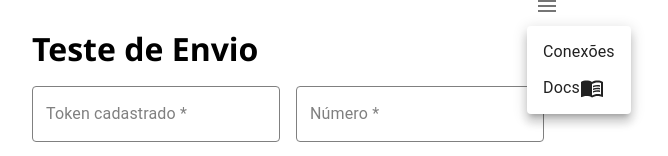
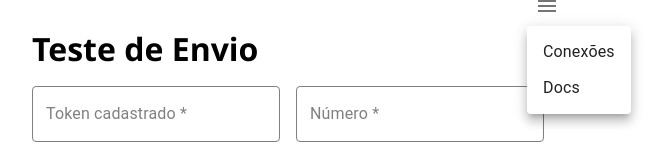
Before and after one commit to hasbuen/test-aplication-for-baileysApi, a React (Vite) app: page / in a window 1280 px wide. Both pictures are taken after a click on the button 899 px from the left and 137 px from the top of the page. Shown: the part 131-287 px from the top of the page, without its empty margins (352-1020 px from the left). Built offline with nearby package versions, Linux system fonts and the light colour scheme.

Commit message:
Update index.tsx
adjusts

```diff
--- a/src/components/commons/menu/index.tsx
+++ b/src/components/commons/menu/index.tsx
@@ -2,7 +2,6 @@ import React, { useState, useRef, useEffect } from 'react';
 import { Box, Menu, MenuItem } from '@mui/material';
 import { Config } from '@/components/UI';
 import ConexaoModal from '@/components/modals/ConexaoModal';
-import { MenuBook } from '@mui/icons-material';
 
 /**
  * Componente que representa o menu de configurações.
@@ -24,7 +23,7 @@ function ConfigMenu() {
 
     // Função para abrir a documentação em uma nova janela
     const abrirDocs = () => {
-        const url = `src/docs/index.html`;
+        const url = `https://github.com/hasbuen/integra-whats-professional/tree/main/src/docs`;
         window.open(url, '_blank');
         setAnchorEl(null);
     };
@@ -77,7 +76,7 @@ function ConfigMenu() {
                 </MenuItem>
                 {/* Item do menu para abrir a documentação */}
                 <MenuItem onClick={abrirDocs}>
-                    Docs <MenuBook />
+                    Docs
                 </MenuItem>
             </Menu>
             {/* Modal de conexões */}
```
